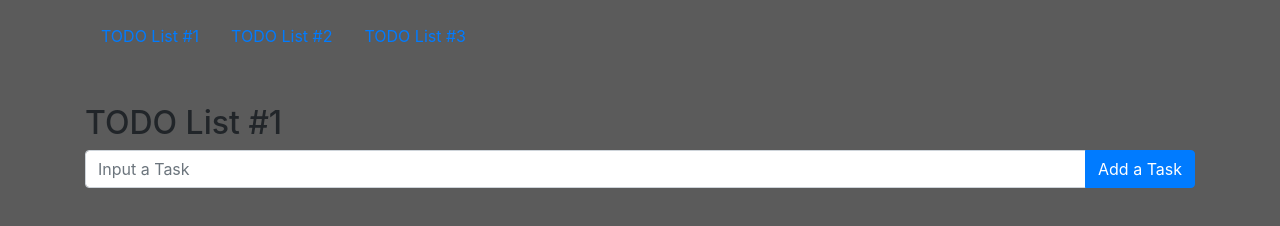
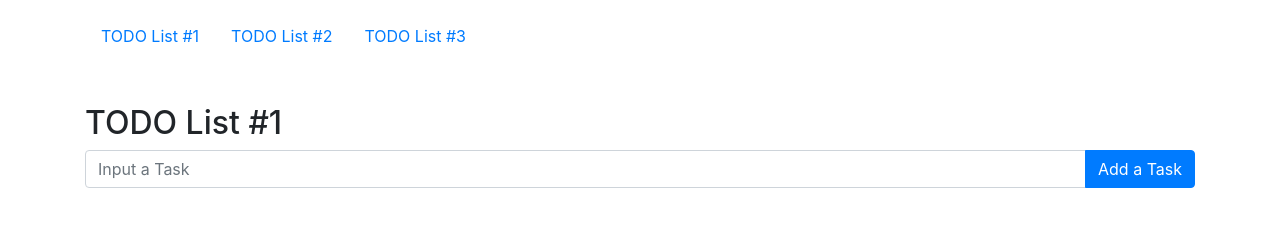
Before and after one commit to wt-t/wt-t.github.io, a plain HTML site: page index.html in a window 1280 px wide. Drawn offline with nearby package versions, Linux system fonts and the light colour scheme.

Commit message:
color fix

```diff
--- a/index.html
+++ b/index.html
@@ -32,7 +32,7 @@
             })
         </script>
     </head>
-    <body style="background-color: rgb(91, 91, 91)">
+    <body>
         <div class="container mb-5 mt-3">
             <nav class="nav">
                 <a class="nav-link" href="index.html">TODO List #1</a>
```
Also changed, not shown: List-1.html (+1 -1 lines), List-2.html (+1 -1 lines).
